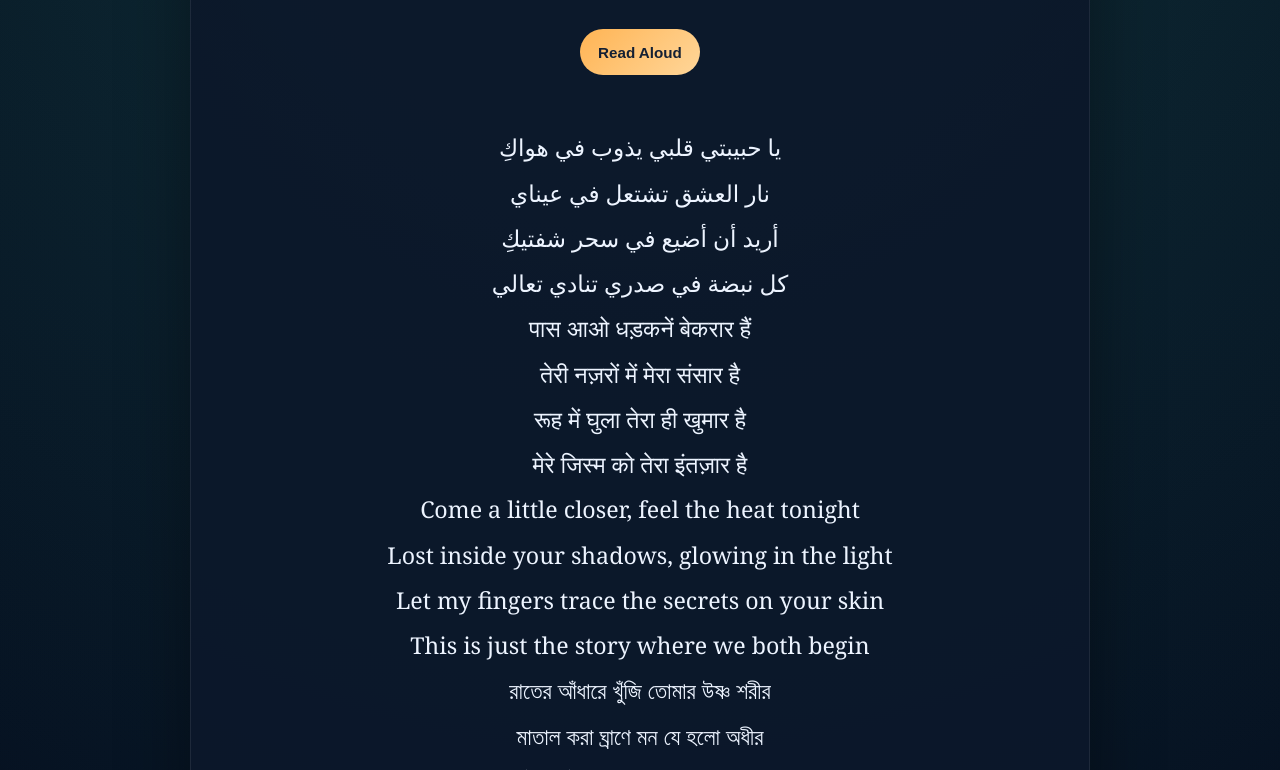
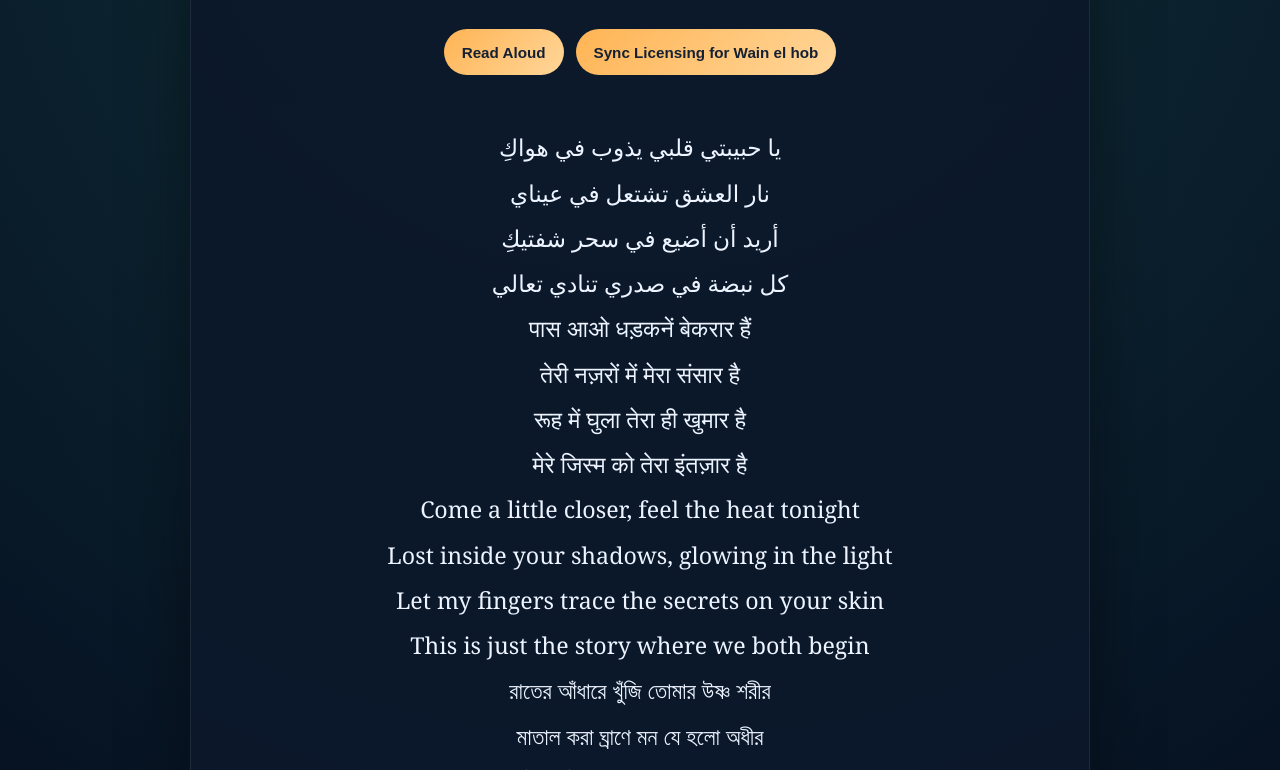
Before and after one commit to ImAbuSayed/wain-el-hob, a plain HTML site: page index.html in a window 1280 px wide. Shown: the part 227-997 px from the top of the page. Drawn offline with Linux system fonts and the light colour scheme.

Commit message:
feat: update song page

```diff
--- a/index.html
+++ b/index.html
@@ -273,7 +273,8 @@
             flex-wrap: wrap;
         }
         .control-btn,
-        .btn-speak {
+        .btn-speak,
+        .btn-license {
             border: 0;
             border-radius: 999px;
             padding: 12px 18px;
@@ -287,11 +288,13 @@
             transition: transform 0.2s ease, box-shadow 0.2s ease, border-color 0.2s ease;
         }
         .control-btn:hover,
-        .btn-speak:hover {
+        .btn-speak:hover,
+        .btn-license:hover {
             transform: translateY(-1px);
             box-shadow: 0 12px 24px rgba(0, 0, 0, 0.18);
         }
-        .btn-speak {
+        .btn-speak,
+        .btn-license {
             background: linear-gradient(135deg, var(--accent), #ffd699);
             color: #142033;
         }
@@ -534,6 +537,7 @@
 
         <div class="controls">
             <button class="btn-speak" id="speakBtn" title="Read the lyrics aloud"><span id="speakText">Read Aloud</span></button>
+            <a href="https://music.abusayed.com.bd/Licensing/" class="btn-license" title="Get licensing for this song" target="_blank">Sync Licensing for Wain el hob</a>
 
         </div>
         <br>
```
